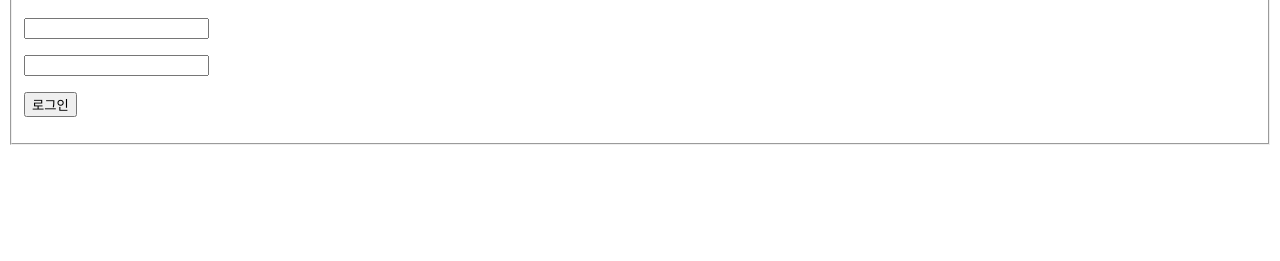
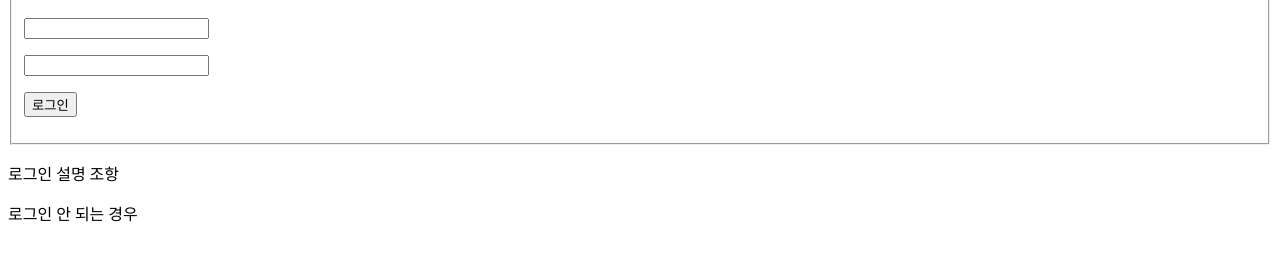
Before and after one commit to hye410/basic_12_07_sample, a plain HTML site: page login.html in a window 1280 px wide. Shown: the part 107-368 px from the top of the page. Drawn offline with Linux system fonts and the light colour scheme.

Commit message:
설명조항 추가

```diff
--- a/login.html
+++ b/login.html
@@ -24,6 +24,7 @@
       </p>
     </fieldset>
   </form>
-
+  <p>로그인 설명 조항</p>
+  <p>로그인 안 되는 경우</p>
 </body>
 </html>
```
